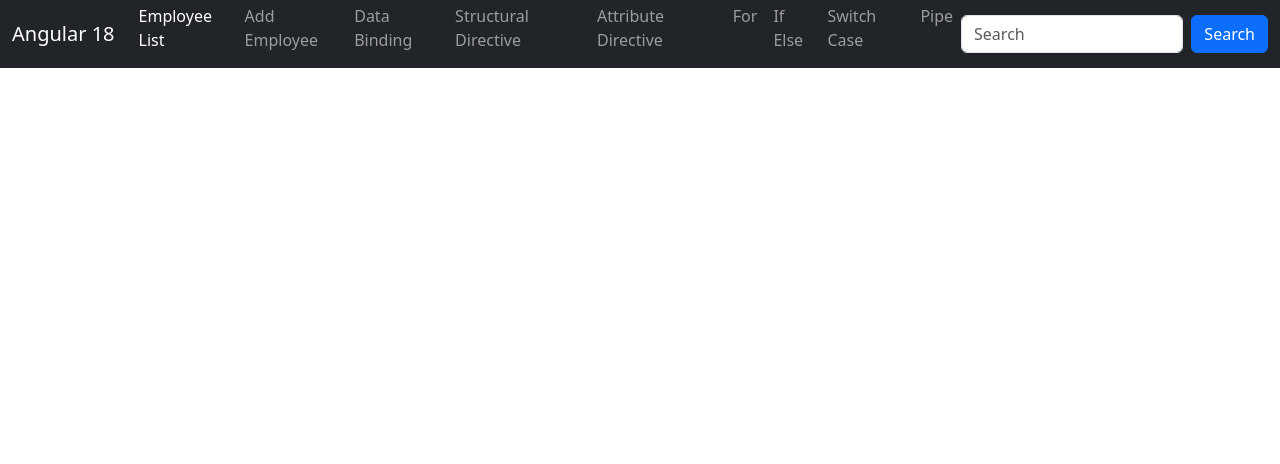
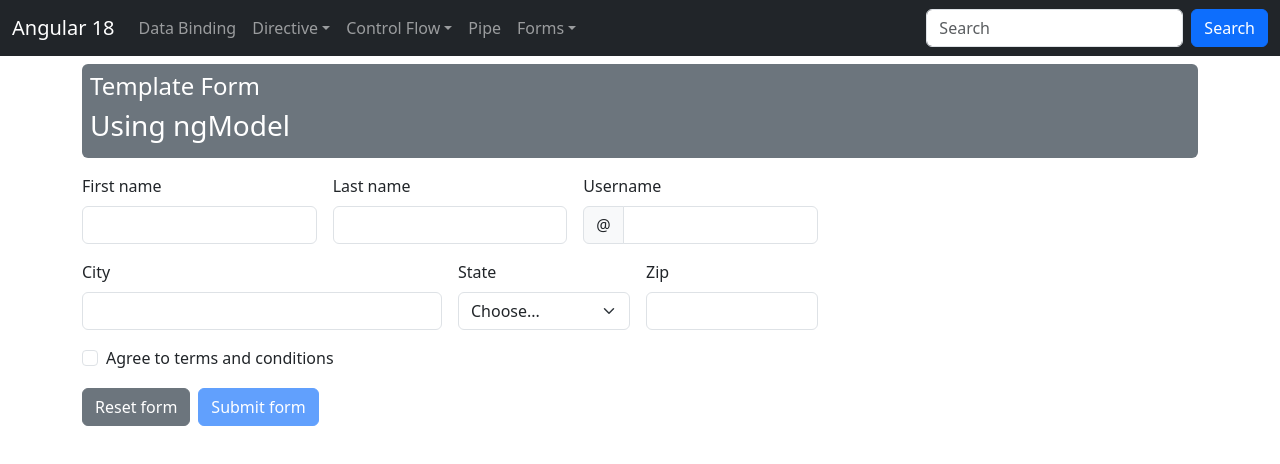
Before and after one commit to sanketbelkhede/angular_18, an Angular app: page /template-form in a window 1280 px wide. Before the commit this address led to /. Shown: the top 464 px of the page. Built offline with nearby package versions, Linux system fonts and the light colour scheme.

Commit message:
template-form

```diff
--- a/src/app/app.component.html
+++ b/src/app/app.component.html
@@ -47,32 +47,47 @@
     </button>
     <div class="collapse navbar-collapse" id="mynavbar">
       <ul class="navbar-nav me-auto">
-        <li class="nav-item" style="margin-top:-12px;">
-          <a class="nav-link active" routerLink="emp-list">Employee List</a>
-        </li>
-        <li class="nav-item" style="margin-top:-12px;">
-          <a class="nav-link" routerLink="add-emp">Add Employee</a>
-        </li>
-        <li class="nav-item" style="margin-top:-12px;">
+<!--        <li class="nav-item" style="margin-top:-12px;">-->
+<!--          <a class="nav-link active" routerLink="emp-list">Employee List</a>-->
+<!--        </li>-->
+<!--        <li class="nav-item" style="margin-top:-12px;">-->
+<!--          <a class="nav-link" routerLink="add-emp">Add Employee</a>-->
+<!--        </li>-->
+        <li class="nav-item">
           <a class="nav-link" routerLink="data-binding">Data Binding</a>
         </li>
-        <li class="nav-item" style="margin-top:-12px;">
-          <a class="nav-link" routerLink="structural-directive">Structural Directive</a>
+        <li class="nav-item dropdown">
+          <a class="nav-link dropdown-toggle" href="#" role="button" data-bs-toggle="dropdown">Directive</a>
+          <ul class="dropdown-menu">
+            <li><a class="dropdown-item" routerLink="structural-directive">Structural Directive</a></li>
+            <li><a class="dropdown-item" routerLink="attribute-directive">Attribute Directive</a></li>
+          </ul>
         </li>
-        <li class="nav-item" style="margin-top:-12px;">
-          <a class="nav-link" routerLink="attribute-directive">Attribute Directive</a>
+        <li class="nav-item dropdown">
+          <a class="nav-link dropdown-toggle" href="#" role="button" data-bs-toggle="dropdown">Control Flow</a>
+          <ul class="dropdown-menu">
+            <li><a class="dropdown-item" routerLink="for">For</a></li>
+            <li><a class="dropdown-item" routerLink="if-else">If Else</a></li>
+            <li><a class="dropdown-item" routerLink="switch-case">Switch Case</a></li>
+          </ul>
         </li>
-        <li class="nav-item" style="margin-top:-12px;">
-          <a class="nav-link" routerLink="for">For</a>
+<!--        <li class="nav-item" style="margin-top:-12px;">-->
+<!--          <a class="nav-link" routerLink="for">For</a>-->
+<!--        </li>-->
+<!--        <li class="nav-item" style="margin-top:-12px;">-->
+<!--          <a class="nav-link" routerLink="if-else">If Else</a>-->
+<!--        </li>-->
+<!--        <li class="nav-item" style="margin-top:-12px;">-->
+<!--          <a class="nav-link" routerLink="switch-case">Switch Case</a>-->
+<!--        </li>-->
+        <li class="nav-item">
+          <a class="nav-link" routerLink="pipe">Pipe</a>
         </li>
-        <li class="nav-item" style="margin-top:-12px;">
-          <a class="nav-link" routerLink="if-else">If Else</a>
-        </li>
-        <li class="nav-item" style="margin-top:-12px;">
-          <a class="nav-link" routerLink="switch-case">Switch Case</a>
-        </li>
-        <li class="nav-item" style="margin-top:-12px;">
-          <a class="nav-link" routerLink="pipe">Pipe</a>
+        <li class="nav-item dropdown">
+          <a class="nav-link dropdown-toggle" href="#" role="button" data-bs-toggle="dropdown">Forms</a>
+          <ul class="dropdown-menu">
+            <li><a class="dropdown-item" routerLink="template-form">Template Form</a></li>
+          </ul>
         </li>
       </ul>
       <form class="d-flex">
--- a/src/app/app.routes.ts
+++ b/src/app/app.routes.ts
@@ -8,6 +8,7 @@
 import {ForComponent} from "./components/controlFlow/for/for.component";
 import {SwitchComponent} from "./components/controlFlow/switch/switch.component";
 import {PipeComponent} from "./components/pipe/pipe.component";
+import {TemplateComponent} from "./components/forms/template/template.component";
 
 export const routes: Routes = [
   {
@@ -45,5 +46,9 @@
   {
     path: 'pipe',
     component: PipeComponent
+  },
+  {
+    path: 'template-form',
+    component: TemplateComponent
   }
 ];
--- /dev/null
+++ b/src/app/components/forms/template/template.component.html
@@ -0,0 +1,106 @@
+<div class="mt-2 p-2 bg-secondary text-white rounded">
+  <h4>Template Form</h4>
+  <h3>Using ngModel</h3>
+</div>
+
+<div class="row pt-3">
+  <div class="col-8">
+    <form class="row g-3" #form="ngForm">
+      <div class="col-md-4">
+        <label class="form-label">First name</label>
+        <input type="text" name="firstName" #firstName="ngModel" [(ngModel)]="studentObj.firstName" class="form-control" required minlength="3">
+        <div class="text-danger">
+          @if ((firstName.touched || firstName.dirty) && firstName.errors?.['required']) {
+            <span>This is Required</span>
+          } @else if ((firstName.touched || firstName.dirty) && firstName.errors?.['minlength']) {
+            <span>Min 3 char Required</span>
+          }
+        </div>
+      </div>
+      <div class="col-md-4">
+        <label class="form-label">Last name</label>
+        <input type="text" name="lastName" #lastName="ngModel" [(ngModel)]="studentObj.lastName" class="form-control" required minlength="3">
+        <div class="text-danger">
+          @if ((lastName.touched || lastName.dirty) && lastName.errors?.['required']) {
+            <span>This is Required</span>
+          } @else if ((lastName.touched || lastName.dirty) && lastName.errors?.['minlength']) {
+            <span>Min 3 char Required</span>
+          }
+        </div>
+      </div>
+      <div class="col-md-4">
+        <label class="form-label">Username</label>
+        <div class="input-group">
+          <span class="input-group-text">&#64;</span>
+          <input type="text" name="userName" #userName="ngModel" [(ngModel)]="studentObj.userName" class="form-control" required minlength="8" maxlength="16">
+        </div>
+        <div class="text-danger">
+          @if ((userName.touched || userName.dirty) && userName.errors?.['required']) {
+            <span>This is Required</span>
+          } @else if ((userName.touched || userName.dirty) && userName.errors?.['minlength']) {
+            <span>Min 8 char Required</span>
+          }@else if ((userName.touched || userName.dirty) && userName.errors?.['maxlength']) {
+            <span>Max 16 char allowed</span>
+          }
+        </div>
+      </div>
+      <div class="col-md-6">
+        <label class="form-label">City</label>
+        <input type="text" name="city" #city="ngModel" [(ngModel)]="studentObj.city" class="form-control" required minlength="3">
+        <div class="text-danger">
+          @if ((city.touched || city.dirty) && city.errors?.['required']) {
+            <span>This is Required</span>
+          } @else if ((city.touched || city.dirty) && city.errors?.['minlength']) {
+            <span>Min 3 char Required</span>
+          }
+        </div>
+      </div>
+      <div class="col-md-3">
+        <label class="form-label">State</label>
+        <select class="form-select" name="state" #state="ngModel" [(ngModel)]="studentObj.state" required>
+          <option selected disabled value="">Choose...</option>
+          <option>Maharashtra</option>
+          <option>Goa</option>
+          <option>Punjab</option>
+        </select>
+        <div class="text-danger">
+          @if ((state.touched || state.dirty) && state.errors?.['required']) {
+            <span>This is Required</span>
+          }
+        </div>
+      </div>
+      <div class="col-md-3">
+        <label class="form-label">Zip</label>
+        <input type="text" name="zipCode" #zipCode="ngModel" [(ngModel)]="studentObj.zipCode" class="form-control" required minlength="6" maxlength="6">
+        <div class="text-danger">
+          @if ((zipCode.touched || zipCode.dirty) && zipCode.errors?.['required']) {
+            <span>This is Required</span>
+          } @else if ((zipCode.touched || zipCode.dirty) && (zipCode.errors?.['minlength'] || zipCode.errors?.['maxlength'])) {
+            <span>Please Enter a Valid ZipCode</span>
+          }
+        </div>
+      </div>
+      <div class="col-12">
+        <div class="form-check">
+          <input class="form-check-input" type="checkbox" #checkbox="ngModel" name="isAcceptTerms" [(ngModel)]="studentObj.isAcceptTerms" required>
+          <label class="form-check-label" >
+            Agree to terms and conditions
+          </label>
+          <div class="text-danger">
+            @if ((checkbox.touched || checkbox.dirty) && checkbox.errors?.['required']) {
+              <span>You must agree before submitting.</span>
+            }
+
+          </div>
+        </div>
+      </div>
+      <div class="col-12">
+        <button class="btn btn-secondary" type="button" (click)="resetForm()">Reset form</button>
+        <button class="btn btn-primary mx-2" [disabled]="form.invalid" type="button" (click)="onSubmit()">Submit form</button>
+      </div>
+    </form>
+  </div>
+  <div class="col-4">
+    {{formValue | json}}
+  </div>
+</div>
--- /dev/null
+++ b/src/app/components/forms/template/template.component.ts
@@ -0,0 +1,41 @@
+import { Component } from '@angular/core';
+import {FormsModule} from "@angular/forms";
+import {AsyncPipe, CommonModule, JsonPipe} from "@angular/common";
+
+@Component({
+  selector: 'app-template',
+  standalone: true,
+  imports: [FormsModule, JsonPipe, CommonModule],
+  templateUrl: './template.component.html',
+  styleUrl: './template.component.css'
+})
+export class TemplateComponent {
+
+  studentObj: any = {
+    firstName: '',
+    lastName: '',
+    userName: '',
+    city: '',
+    state: '',
+    zipCode: '',
+    isAcceptTerms: false
+  }
+
+  formValue: any;
+
+  onSubmit() {
+    this.formValue = this.studentObj
+  }
+
+  resetForm() {
+    this.studentObj = {
+      firstName: '',
+      lastName: '',
+      userName: '',
+      city: '',
+      state: '',
+      zipCode: '',
+      isAcceptTerms: false
+    }
+  }
+}
```
Also changed, not shown: src/app/components/forms/template/template.component.css (added), 1 other file (tests, documents, lock files or other folders).
